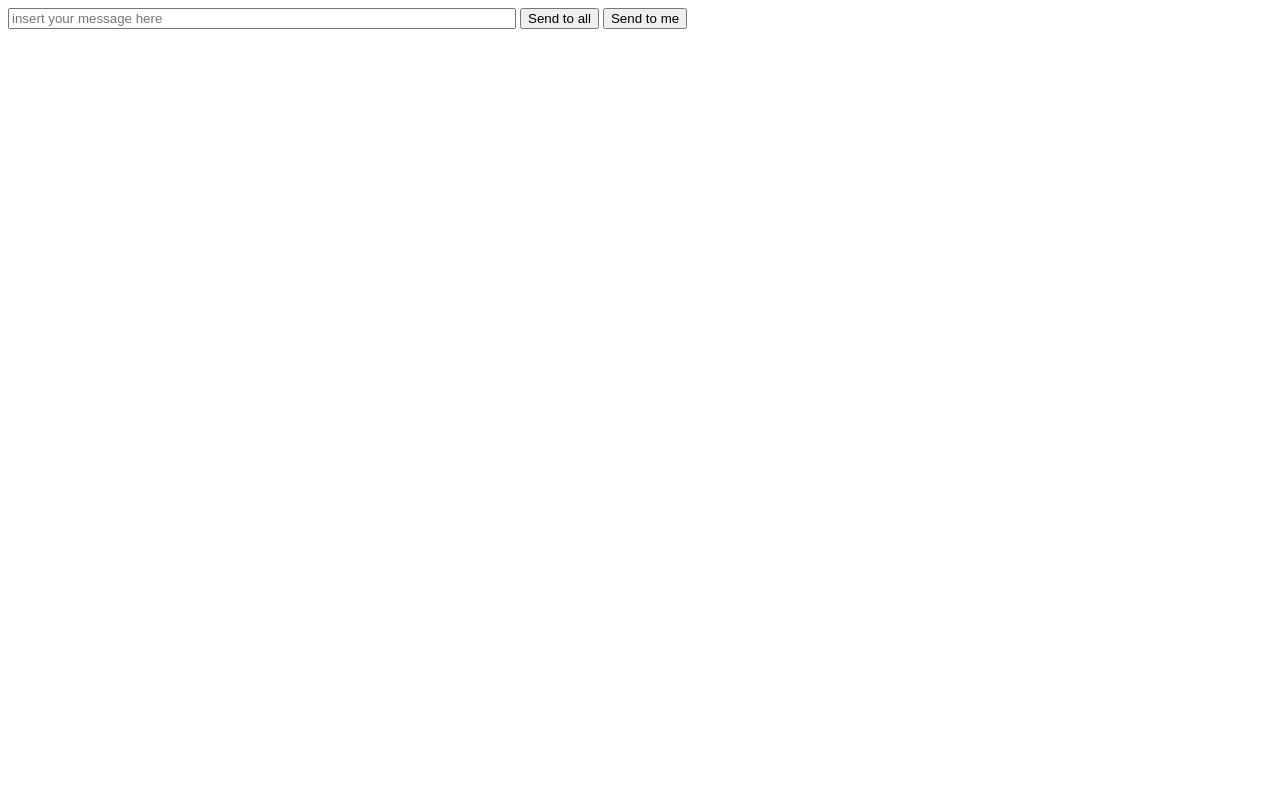
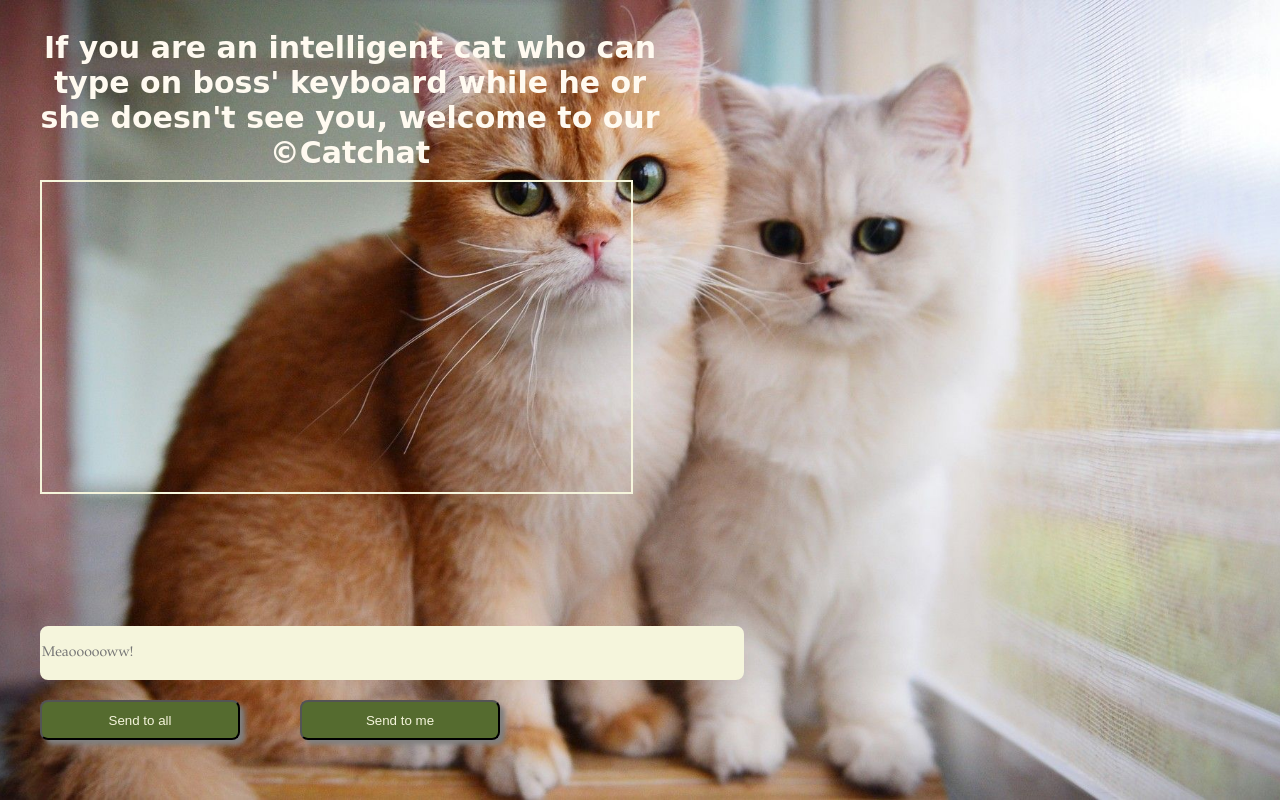
Before and after one commit to KatyaHeylen/chatroom-exercise, a plain HTML site: page client/index.html in a window 1280 px wide. Drawn offline with nearby package versions, Linux system fonts and the light colour scheme; no server answers; a web font is replaced by a local one.

Commit message:
css added to all elements

```diff
--- a/client/index.html
+++ b/client/index.html
@@ -6,16 +6,16 @@
           content="width=device-width, user-scalable=no, initial-scale=1.0, maximum-scale=1.0, minimum-scale=1.0">
     <meta http-equiv="X-UA-Compatible" content="ie=edge">
     <link rel="stylesheet" href="./style.css">
-    <title>Chatroom</title>
+    <title>Catchat</title>
 </head>
 <body>
-
-<input type="text" id='message' placeholder="insert your message here">
-<button id="send">Send to all</button>
-<button id="private">Send to me</button>
+<h1>If you are an intelligent cat who can type on boss' keyboard while he or she doesn't see you, welcome to our ©Catchat</h1>
 <div id="target"></div>
-
-
+<section id="input">
+    <input type="text" id='message' placeholder="Meaoooooww!">
+</section>
+    <button id="send">Send to all</button>
+    <button id="private">Send to me</button>
 
 <script src="socket.io/socket.io.js"></script>
 <script src="./script.js"></script>
--- a/client/style.css
+++ b/client/style.css
@@ -1,3 +1,95 @@
+@import url('https://fonts.googleapis.com/css2?family=Fuzzy+Bubbles:wght@400;700&display=swap');
+
+* {
+    margin: 0;
+    padding: 0;
+}
+
+
+body {
+    width: 100%;
+    height: 100vh;
+    background-image: url("/images/cats.jpg");
+    background-repeat: no-repeat;
+    background-size: cover;
+    background-position: top;
+}
+h1 {
+    position: absolute;
+    margin: 20px;
+    padding: 10px;
+    font-family: 'Fuzzy Bubbles', cursive;
+    color: floralwhite;
+    width: 50%;
+    text-align: center;
+    font-size: 30px;
+}
+section {
+    position: absolute;
+    width: 50%;
+    bottom: 100px;
+    margin-left: 20px;
+    padding: 20px;
+
+}
+
 #message {
-    width: 500px;
+    width: 700px;
+    height: 50px;
+    border: solid 2px beige;
+    border-radius: 8px;
+    font-family: "Book Antiqua";
+    font-size: 14px;
+    background-color: beige;
+    align-content: center;
 }
+
+#send {
+    position: absolute;
+    bottom: 60px;
+    margin-left: 40px;
+    align-items: center;
+    alignment: center;
+    border-radius: 8px;
+    height: 40px;
+    width: 200px;
+    background-color: darkolivegreen;
+    box-shadow: 5px 5px 5px gray;
+    color: beige;
+}
+
+#private {
+    position: absolute;
+    bottom: 60px;
+    margin-left: 300px;
+    align-items: center;
+    alignment: center;
+    border-radius: 8px;
+    height: 40px;
+    width: 200px;
+    background-color: darkolivegreen;
+    box-shadow: 5px 5px 5px gray;
+    color: beige;
+}
+
+#private:hover {
+    height: 50px;
+    width: 210px;
+}
+
+#send:hover {
+    height: 50px;
+    width: 210px;
+}
+
+div {
+    position: absolute;
+    width: 46%;
+    height: 310px;
+    margin-left: 40px;
+    margin-top: 180px;
+    border: solid 2px beige;
+    font-family: 'Fuzzy Bubbles', cursive;
+    font-size: 14px;
+    color: beige;
+}
```
Also changed, not shown: images/cats.jpg (added).
